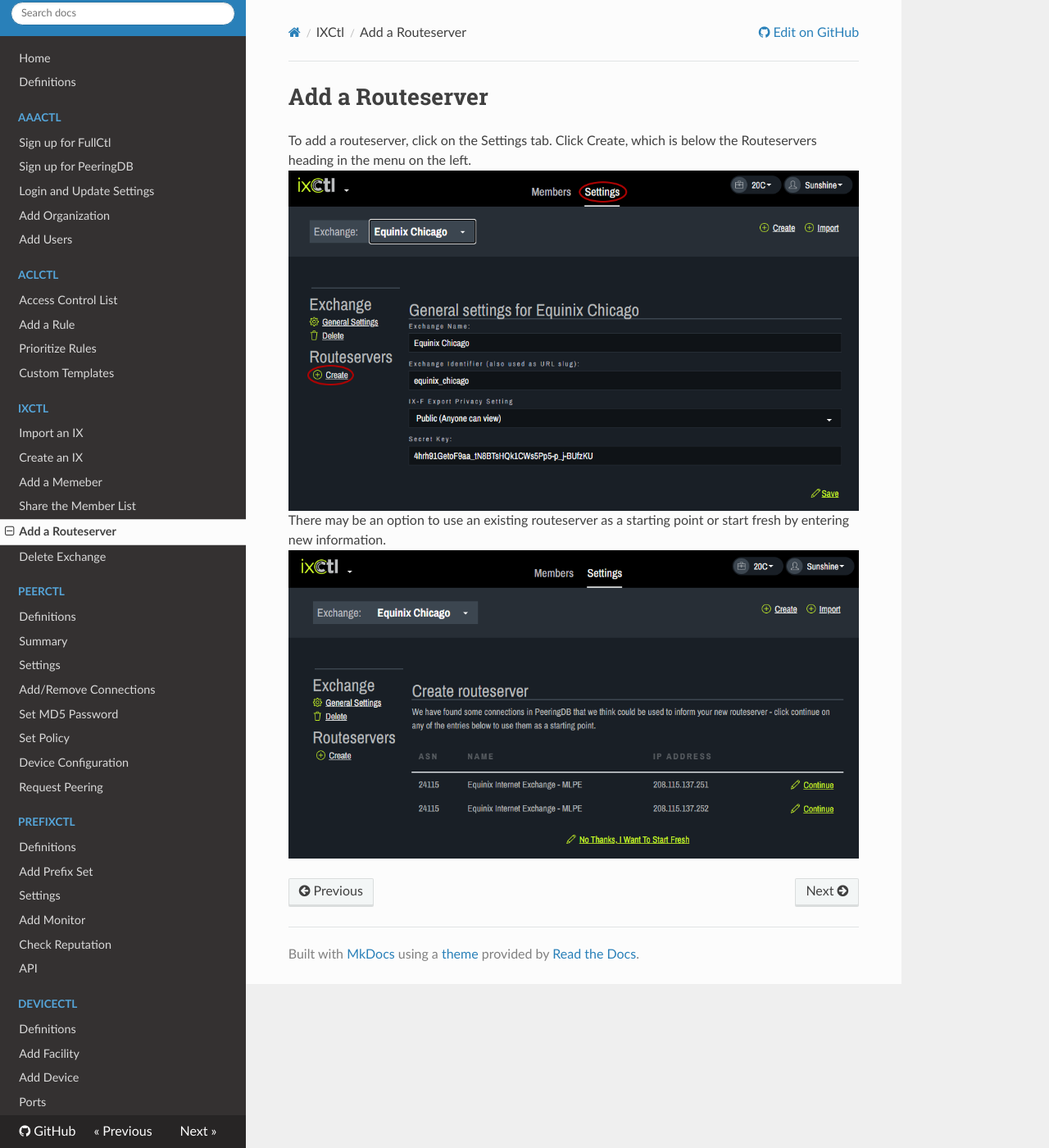
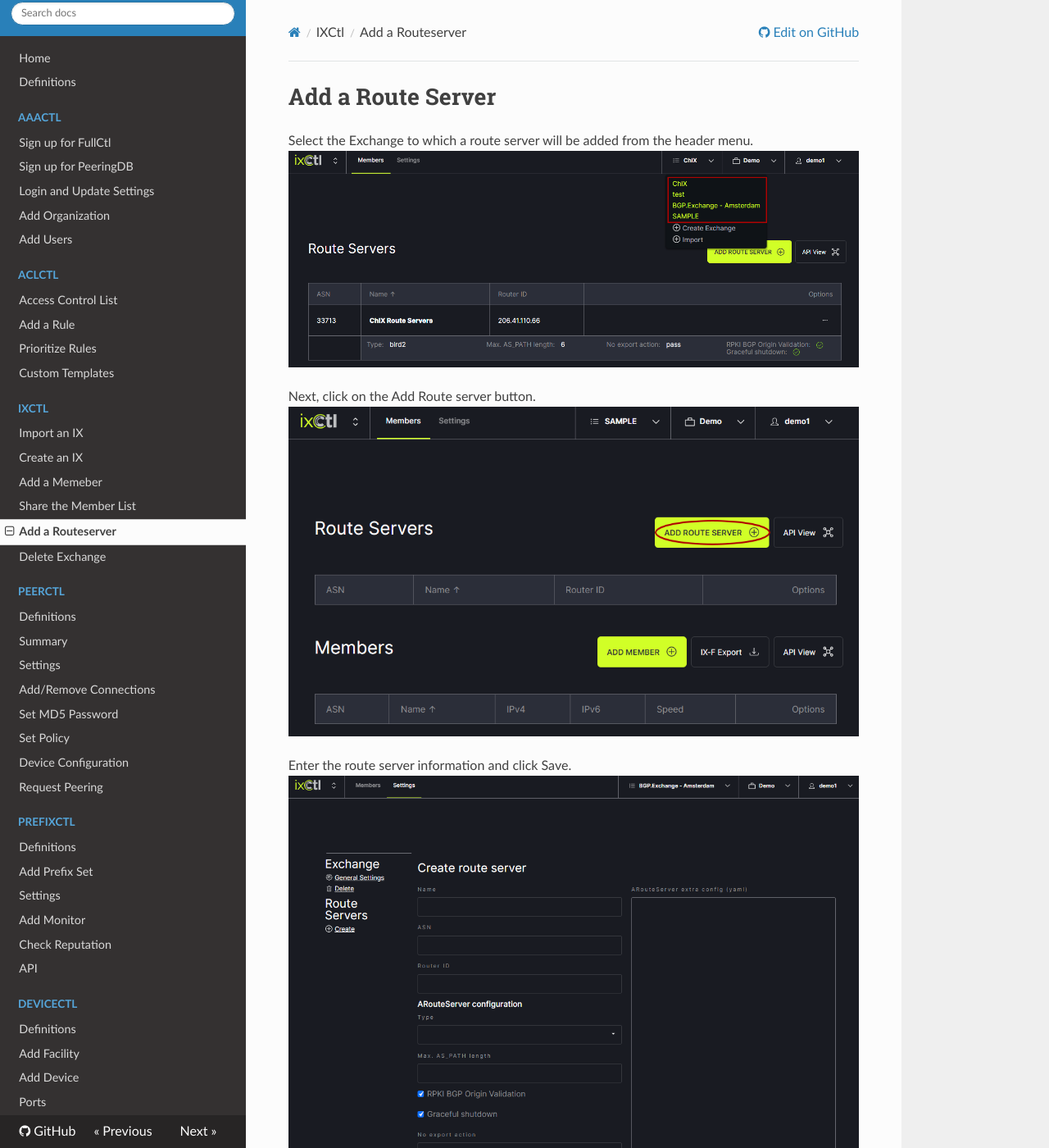
Before and after one commit to fullctl/docs.fullctl.com, an MkDocs documentation site: the page built from docs/ixctl/Add-A-Routeserver.md, in a window 1280 px wide and 1400 px high. Shown: the whole window at 82% size. Built offline with MkDocs 1.6.1, drawn with Linux system fonts in a browser that asks for light colours; nearby versions of some CDN libraries.

Commit message:
Update Add-A-Routeserver.md

```diff
--- a/docs/ixctl/Add-A-Routeserver.md
+++ b/docs/ixctl/Add-A-Routeserver.md
@@ -1,6 +1,10 @@
-# Add a Routeserver
+# Add a Route Server
 
-To add a routeserver, click on the Settings tab. Click Create, which is below the Routeservers heading in the menu on the left.
-   ![](img/add-routeserver/createrouteserver.png)
-There may be an option to use an existing routeserver as a starting point or start fresh by entering new information.
-   ![](img/add-routeserver/routeserver.png)
+Select the Exchange to which a route server will be added from the header menu.
+   ![](img/addmember.png)
+
+Next, click on the Add Route server button.
+   ![](img/addrouteserver.png)
+
+Enter the route server information and click Save.
+   ![](img/createrouteserver.png)
```
